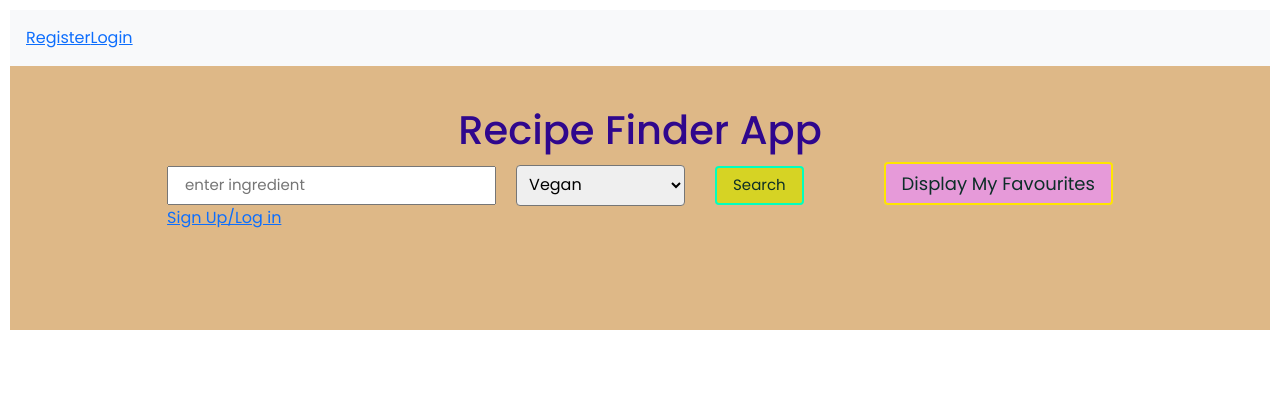
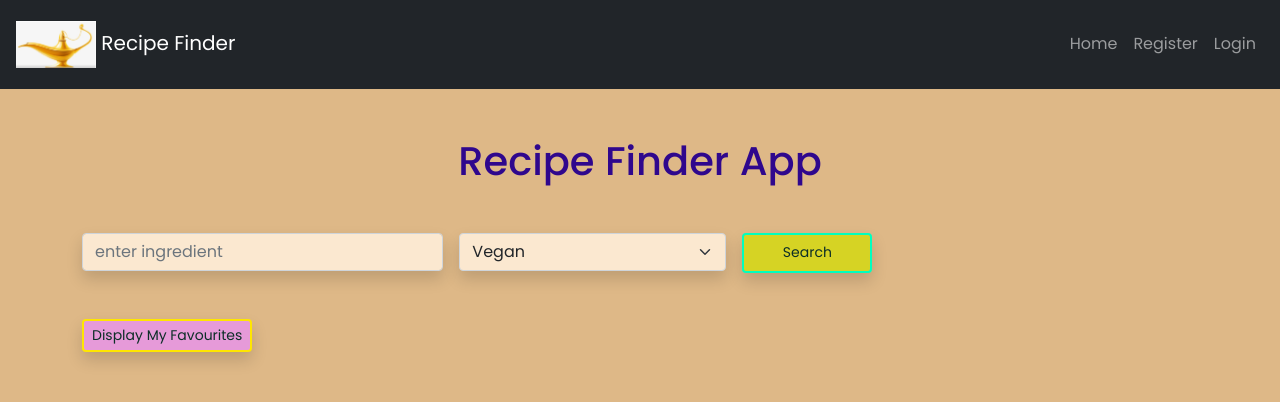
Before and after one commit to ArianaCanedo/recipefinder, a React (Create React App) app in the folder client/: page / in a window 1280 px wide. Shown: the top 402 px of the page. Built offline with nearby package versions, Linux system fonts and the light colour scheme; no server answers.

Commit message:
Added styling to the app

```diff
--- a/client/public/index.html
+++ b/client/public/index.html
@@ -40,5 +40,8 @@
       To begin the development, run `npm start` or `yarn start`.
       To create a production bundle, use `npm run build` or `yarn build`.
     -->
+    <script src="https://cdn.jsdelivr.net/npm/bootstrap@5.1.3/dist/js/bootstrap.bundle.min.js" integrity="sha384-ka7Sk0Gln4gmtz2MlQnikT1wXgYsOg+OMhuP+IlRH9sENBO0LRn5q+8nbTov4+1p" crossorigin="anonymous"></script>
+    <script src="https://cdn.jsdelivr.net/npm/@popperjs/core@2.10.2/dist/umd/popper.min.js" integrity="sha384-7+zCNj/IqJ95wo16oMtfsKbZ9ccEh31eOz1HGyDuCQ6wgnyJNSYdrPa03rtR1zdB" crossorigin="anonymous"></script>
+<script src="https://cdn.jsdelivr.net/npm/bootstrap@5.1.3/dist/js/bootstrap.min.js" integrity="sha384-QJHtvGhmr9XOIpI6YVutG+2QOK9T+ZnN4kzFN1RtK3zEFEIsxhlmWl5/YESvpZ13" crossorigin="anonymous"></script>
   </body>
 </html>
--- a/client/src/App.css
+++ b/client/src/App.css
@@ -1,63 +1,38 @@
 .app {
-  display: flex;
-  flex-direction: column;
-  justify-content: center;
   align-items: center;
-  padding: 40px 24px;
   color: rgb(47, 7, 141);
   background-color: burlywood;
 }
 
-.app_SearchForm {
-  margin-top: 20px;
-}
-
-.app_input {
-  padding: 6px 16px;
-  min-width: 40px;
-  max-width: 50vw;
-  font-size: 15px;
-}
-
-.app_submit {
-  padding: 6px 16px;
-  font-size: 15px;
-  margin-left: 30px;
+.btn.btn-success {
   background-color: rgb(214, 211, 36);
   border: 2px solid rgb(0, 255, 191);
   border-radius: 4px;
-  color: rgb(12, 46, 39);
+  color: rgb(12, 46, 39) !important;
+  width: 130px;
+  height: 40px;
   cursor: pointer;
 }
-.app_submit:hover {
-  padding: 6px 16px;
-  font-size: 15px;
-  margin-left: 30px;
+.btn.btn-success:hover {
   background-color: rgb(0, 255, 191);
   border: 2px solid rgb(0, 255, 191);
   border-radius: 4px;
-  color: rgb(226, 43, 58);
+  color: rgb(226, 43, 58) !important;
   cursor: pointer;
 }
 
-.app_myfavourites {
-  padding: 6px 16px;
-  font-size: 18px;
-  margin-left: 80px;
+.btn.btn-secondary {
   background-color: rgb(230, 154, 217);
   border: 2px solid rgb(255, 230, 0);
   border-radius: 4px;
-  color: rgb(12, 46, 39);
+  color: rgb(12, 46, 39) !important;
   cursor: pointer;
 }
-.app_myfavourites:hover {
-  padding: 6px 16px;
-  font-size: 18px;
-  margin-left: 80px;
+.btn.btn-secondary:hover {
   background-color: rgb(0, 255, 191);
   border: 2px solid rgb(0, 255, 191);
   border-radius: 4px;
-  color: rgb(226, 43, 58);
+  color: rgb(226, 43, 58) !important;
   cursor: pointer;
 }
 
@@ -68,11 +43,6 @@
   align-items: baseline;
 }
 
-.app_healthLabels {
-  padding: 7px 8px;
-  margin-left: 20px;
-  border-radius: 4px;
-}
 
 .fav_recipes {
   margin-top: 60px;
@@ -83,6 +53,37 @@
 }
 
 body {
-  padding: 5px;
-  margin: 5px;
+  color: rgb(47, 7, 141);
+  background-color: burlywood;
 }
+
+h1{
+  text-align: center;
+}
+
+.input.form-control {
+  width: 79% !important;
+}
+.navbar-expand-sm {
+  flex-wrap: wrap;
+  justify-content: flex-start;
+}
+
+.btn.btn-primary {
+ background-color: rgb(47, 7, 141) !important;
+}
+
+.logo-img {
+  left: 8px;
+  width: 80px;
+  background-size: contain
+}
+
+.form-control {
+  background-color: #fbe8d0 !important;
+  display: flex !important;
+}
+
+.form-select {
+  background-color: #fbe8d0 !important;
+}
--- a/client/src/components/Favourites.js
+++ b/client/src/components/Favourites.js
@@ -30,10 +30,6 @@ export default function Favourites() {
     //Displaying My Favourites data
     return (
       <div>
-        <div>
-          <Link to="/">Home</Link>
-        </div>
-
         <div className="fav_recipes">
              {myfavourites.map((recipe) =>
             <div>
--- a/client/src/components/Home.js
+++ b/client/src/components/Home.js
@@ -94,25 +94,24 @@ export default function Home() {
            });
       };
     return (
-
         //defining title of the App
         <div className="app">
-        <h1>Recipe Finder App</h1>
-
-        <div></div>
-        <form className="app_searchForm">
-
+          <h1 className="mb-5">Recipe Finder App</h1>
+          <div className="container">
+            <form className="row g-3 mb-5">
+            <div className="col-md-4 mb-3">
             {/* defining input for recipe name  */}
               <input
               type="text"
-          className="app_input"
+              className="form-control shadow"
               placeholder="enter ingredient"
               value={query}
               onChange={(e) => setquery(e.target.value)} />
+            </div>
 
             {/* Defining drop-down for recipe type */}
-
-        <select className= "app_healthLabels" value={healthLabels} onChange={handleChange}>
+            <div className="col-lg-3 mb-3">
+              <select className= "form-select form-select-md mb-3 shadow" value={healthLabels} onChange={handleChange}>
 
                 <option value = "vegan">Vegan</option>
                 <option value = "wheat-free">Wheat-free</option>
@@ -130,41 +129,37 @@ export default function Home() {
                 <option value = "vegetarian">Vegetarian</option>
 
               </select>
-
+            </div>
           {/* defining search button for given input data  */}
-
+            <div className="col-lg-3 mb-3">
               <button
                 type="submit"
-        className="app_submit"
+                className="btn btn-success btn-sm shadow"
                 id="1"
                 onClick={onSubmit}>
                 Search</button>
+            </div>
 
           {/* defining button to display my saved favourites */}
-
+            <div className="col-lg-3 mb-3">
               <button
               type="submit"
-        className="app_myfavourites"
+              className="btn btn-secondary btn-sm shadow"
               id="2"
               onClick={handleClick}>
               Display My Favourites</button>
+            </div>
 
           {/* display recipes basen on given selection criteria */}
-        <div>
-          <Link to="/register">Sign Up/</Link>
-        <Link to="/login">Log in</Link>
-        </div>
+          </form>
 
-
-        </form>
           <div className="app_recipes">
 
             {/* rendering and displaying required fields using call back function */}
             {recipes && recipes.map((recipe) => {
               return<RecipeTile recipe={recipe}/>;
             })}
-
-
+          </div>
         </div>
       </div>
 
--- a/client/src/components/LoginForm.js
+++ b/client/src/components/LoginForm.js
@@ -3,7 +3,7 @@ import axios from "axios";
 import { Link } from "react-router-dom";
 import useAuth from "../hooks/useAuth";
 
-export default function LoginForm () {
+export default function LoginForm() {
   const [user, setUser] = useState({
     username: "",
     password: "",
@@ -17,15 +17,17 @@ export default function LoginForm () {
     setUser((state) => ({ ...state, [e.target.name]: e.target.value }));
   };
 
-  const login = async () => {
+  const login = async (e) => {
+    e.preventDefault()
     try {
       const { data } = await axios.post("/users/login", user);
-      console.log(data.token)
+      console.log(data.token);
 
       //store it locally
       localStorage.setItem("token", data.token);
 
       console.log(data.message, data.token);
+      console.log("Here is your token");
     } catch (error) {
       console.log(error);
     }
@@ -33,44 +35,51 @@ export default function LoginForm () {
 
   return (
     <div>
-      <div>
-        <Link to="/">Home</Link>
-      </div>
-
       <div className="col-sm-6 offset-sm-3">
         <form>
           <div>
             <fieldset>
-              <legend>Login</legend>
+              <legend><h1>Login</h1></legend>
               <div className="form-row">
                 <div className="col">
-                  <label htmlFor="InputUsername" className="form-label">Username</label>
+                  <label htmlFor="InputUsername" className="form-label">
+                    Username
+                  </label>
                   <input
                     name="username"
                     type="text "
                     value={user.username}
                     onChange={(e) => handleChange(e)}
-                    className="form-control shadow p-3 mb-5 bg-body rounded" id="InputUsername"/>
+                    className="form-control shadow p-3 mb-5 bg-body rounded"
+                    id="InputUsername"
+                  />
                 </div>
                 <div>
-                  <label htmlFor="InputPassword" className="form-label">Password</label>
+                  <label htmlFor="InputPassword" className="form-label">
+                    Password
+                  </label>
                   <input
                     name="password"
                     type="password"
                     value={user.password}
                     onChange={(e) => handleChange(e)}
-                    className="form-control shadow p-3 mb-5 bg-body rounded" id="InputPassword"/>
+                    className="form-control shadow p-3 mb-5 bg-body rounded"
+                    id="InputPassword"
+                  />
                 </div>
                 <div>
                   <button
                     type="submit"
-                    className="btn btn-primary m-2"
-                    onClick={(e) => login(e)}>
+                    className="btn btn-primary mt-2"
+                    onClick={(e) => login(e)}
+                  >
                     Log in
                   </button>
                 </div>
                 <div>
-                  {error && <div className="alert alert-danger mt-4">{error}</div>}
+                  {error && (
+                    <div className="alert alert-danger mt-4">{error}</div>
+                  )}
                 </div>
               </div>
             </fieldset>
--- a/client/src/components/Navbar.js
+++ b/client/src/components/Navbar.js
@@ -1,6 +1,7 @@
 import React from "react";
 import { Link, useNavigate } from "react-router-dom";
 import useAuth from "../hooks/useAuth";
+import image from "../MagicLamp.png"
 
 export default function NavBar() {
   const auth = useAuth();
@@ -10,30 +11,96 @@ export default function NavBar() {
   };
 
   return (
-    <div className="bg-light p-3">
+    <div className="navbar navbar-expand-sm navbar-dark bg-dark mb-5 p-3 sticky">
+        <div className="container-fluid"></div>
+            <a className="navbar-brand" href="#">
+                <img className="logo-img" src={image}/> Recipe Finder
+            </a>
+            <div className="collapse" id="navbarToggleExternalContent">
+            <div className="bg-dark p-4">
+              <ul className="navbar-nav">
+                <li className="nav-item">
+                    <Link to="/" className="nav-link">Home</Link>
+                </li>
+                <li className="nav-item">
                     {!auth.isLoggedIn && (
-        <Link to="/register" className="mr-2">
+                    <Link to="/register" className="nav-link">
                     Register
                     </Link>
                     )}
 
                     {!auth.isLoggedIn && (
-        <Link to="/login" className="mr-2">
+                    <Link to="/login" className="nav-link">
                     Login
                     </Link>
                     )}
 
                     {auth.isLoggedIn && (
-        <Link to="/profile" className="mr-2">
+                    <Link to="/profile" className="nav-link">
                     Profile
                     </Link>
                     )}
 
                     {auth.isLoggedIn && (
-        <button onClick={logout} className="btn btn-dark">
+                    <button onClick={logout} className="nav-link btn btn-primary">
                     Logout
                     </button>
                     )}
+                </li>
+                </ul>
+            </div>
+          </div>
+          <button
+            className="navbar-toggler"
+            type="button"
+            data-bs-toggle="collapse"
+            data-bs-target="#navbarToggleExternalContent"
+            aria-controls="navbarToggleExternalContent"
+            aria-expanded="false"
+            aria-label="Toggle navigation"
+          >
+            <span className="navbar-toggler-icon"></span>
+          </button>
+          <div
+            className="collapse navbar-collapse justify-content-end"
+            id="navbarNav"
+          >
+            <ul className="navbar-nav">
+                <li className="nav-item">
+                    <Link to="/" className="nav-link">Home</Link>
+                </li>
+                <li className="nav-item">
+                    {!auth.isLoggedIn && (
+                    <Link to="/register" className="nav-link">
+                    Register
+                    </Link>
+                    )}
+                </li>
+                 <li className="nav-item">
+                    {!auth.isLoggedIn && (
+                    <Link to="/login" className="nav-link">
+                    Login
+                    </Link>
+                    )}
+                </li>
+
+                <li className="nav-item">
+                    {auth.isLoggedIn && (
+                    <Link to="/profile" className="nav-link">
+                    Profile
+                    </Link>
+                    )}
+                </li>
+                <li className="nav-item">
+                    {auth.isLoggedIn && (
+                    <button onClick={logout} className="nav-link btn btn-primary">
+                    Logout
+                    </button>
+                    )}
+                </li>
+            </ul>
+        </div>
+
     </div>
   );
 }
--- a/client/src/components/Profile.js
+++ b/client/src/components/Profile.js
@@ -23,8 +23,8 @@ export default function Profile () {
 
   return (
     <div>
-      <h1>Profile</h1>
-      <p>Hello</p>
+      <h1>My Profile</h1>
+      <p>My favourite recipes here</p>
     </div>
   );
 }
--- a/client/src/components/SignupForm.js
+++ b/client/src/components/SignupForm.js
@@ -33,8 +33,6 @@ export default function SignupForm() {
 
     return (
         <div>
-            <div><Link to="/">Home</Link></div>
-
         <div className="col-sm-6 offset-sm-3">
             <form onSubmit={(e) => signup(e)}>
                 <div>
```
Also changed, not shown: client/src/MagicLamp.png (added), 1 other file (tests, documents, lock files or other folders). Lines whose indentation alone changed are shown as unchanged.
